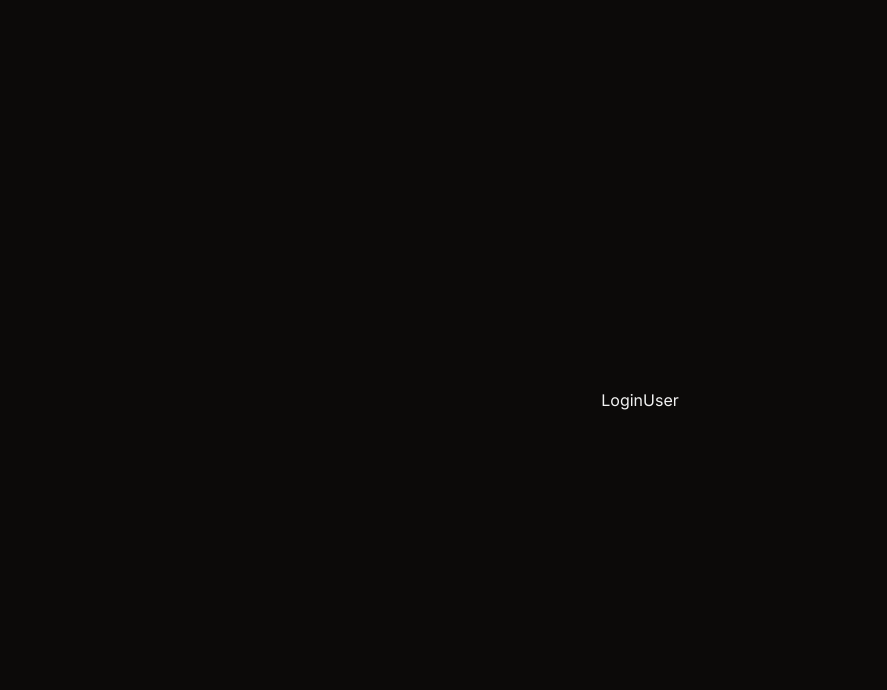
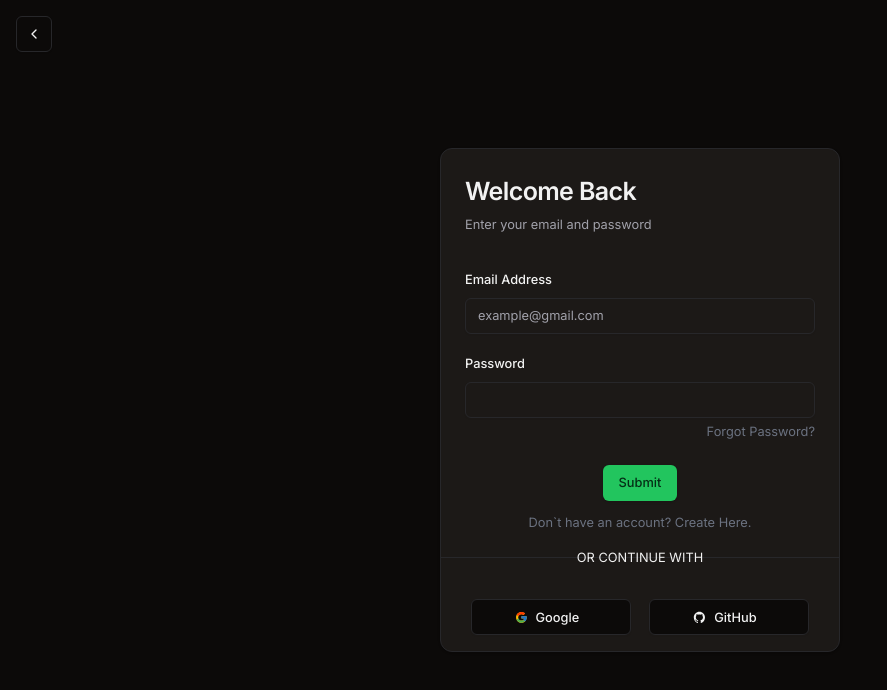
Before and after one commit to debarshee2004/simple-local-rag, a Next.js app: page /login in a window 1280 px wide. Shown: the top 690 px of the page, without its empty margins (0-887 px from the left). Built offline with nearby package versions, Linux system fonts and the light colour scheme.

Commit message:
Created Login Form

```diff
--- a/app/(auth)/layout.tsx
+++ b/app/(auth)/layout.tsx
@@ -1,11 +1,24 @@
+import { Button } from "@/components/ui/button";
+import { ChevronLeftIcon } from "lucide-react";
+import Link from "next/link";
+
 export default function RootLayout({
   children,
 }: Readonly<{
   children: React.ReactNode;
 }>) {
   return (
-    <div className="flex items-center justify-center min-h-screen p-4">
-      {children}
-    </div>
+    <>
+      <div className="m-4">
+        <Link href="/">
+          <Button variant="outline" size="icon">
+            <ChevronLeftIcon className="h-4 w-4" />
+          </Button>
+        </Link>
+      </div>
+      <div className="relative flex pt-20 justify-center max-h-screen">
+        {children}
+      </div>
+    </>
   );
 }
--- a/app/(auth)/login/page.tsx
+++ b/app/(auth)/login/page.tsx
@@ -1,7 +1,114 @@
+"use client";
+
 import React from "react";
+import Link from "next/link";
+import { z } from "zod";
+import { zodResolver } from "@hookform/resolvers/zod";
+import { Button } from "@/components/ui/button";
+import {
+  Card,
+  CardDescription,
+  CardHeader,
+  CardTitle,
+} from "@/components/ui/card";
+import {
+  Form,
+  FormControl,
+  FormField,
+  FormItem,
+  FormLabel,
+  FormMessage,
+} from "@/components/ui/form";
+import { useForm } from "react-hook-form";
+import { Input } from "@/components/ui/input";
+import LoginFormSchema from "@/model/LoginFormSchema";
+import GitHubButton from "@/components/GitHubButton";
+import GoogleButton from "@/components/GoogleButton";
 
-const LoginUser = () => {
-  return <div>LoginUser</div>;
+const RegisterUser = () => {
+  const form = useForm<z.infer<typeof LoginFormSchema>>({
+    resolver: zodResolver(LoginFormSchema),
+    defaultValues: {
+      emailAddress: "",
+      password: "",
+    },
+  });
+  const handleLogInSubmit = async (values: z.infer<typeof LoginFormSchema>) => {
+    console.log(values);
+  };
+  return (
+    <Card className="flex flex-col text-left h-3/5 w-[320px] sm:w-[400px]">
+      <CardHeader className="space-y-1">
+        <CardTitle className="text-2xl">Welcome Back</CardTitle>
+        <CardDescription>Enter your email and password</CardDescription>
+      </CardHeader>
+      <div className="flex flex-col text-center px-6">
+        <Form {...form}>
+          <form onSubmit={form.handleSubmit(handleLogInSubmit)}>
+            <div className="flex flex-col py-2 text-left">
+              <FormField
+                control={form.control}
+                name="emailAddress"
+                render={({ field }) => (
+                  <FormItem>
+                    <FormLabel>Email Address</FormLabel>
+                    <FormControl>
+                      <Input
+                        placeholder="example@gmail.com"
+                        type="email"
+                        {...field}
+                      />
+                    </FormControl>
+                    <FormMessage />
+                  </FormItem>
+                )}
+              />
+            </div>
+            <div className="flex flex-col py-2 text-left">
+              <FormField
+                control={form.control}
+                name="password"
+                render={({ field }) => (
+                  <FormItem>
+                    <FormLabel>Password</FormLabel>
+                    <FormControl>
+                      <Input placeholder="" type="password" {...field} />
+                    </FormControl>
+                    <FormMessage />
+                  </FormItem>
+                )}
+              />
+              <div className="text-sm text-right py-1 text-gray-500">
+                <Link href="/signup">Forgot Password?</Link>
+              </div>
+            </div>
+            <div className="py-3">
+              <Button type="submit">Submit</Button>
+            </div>
+          </form>
+        </Form>
+        <Link className="text-sm text-gray-500" href="/sign-up">
+          Don`t have an account? Create Here.
+        </Link>
+      </div>
+      <div className="relative py-4">
+        <div className="absolute inset-0 flex items-center">
+          <span className="w-full border-t" />
+        </div>
+        <div className="relative flex justify-center text-sm uppercase">
+          <span className="px-2">Or continue with</span>
+        </div>
+      </div>
+      <div className="flex justify-evenly p-4">
+        <div className="px-1">
+          <GoogleButton />
+        </div>
+        <div className="px-1">
+          <GitHubButton />
+        </div>
+      </div>
+    </Card>
+  );
 };
 
-export default LoginUser;
+export default RegisterUser;
--- /dev/null
+++ b/model/LoginFormSchema.ts
@@ -0,0 +1,8 @@
+import { z } from "zod";
+
+const LoginFormSchema = z.object({
+  emailAddress: z.string().email(),
+  password: z.string().min(8),
+});
+
+export default LoginFormSchema;
```
Also changed, not shown: app/(auth)/sign-up/page.tsx (+7 -7 lines), 2 other files (tests, documents, lock files or other folders).
